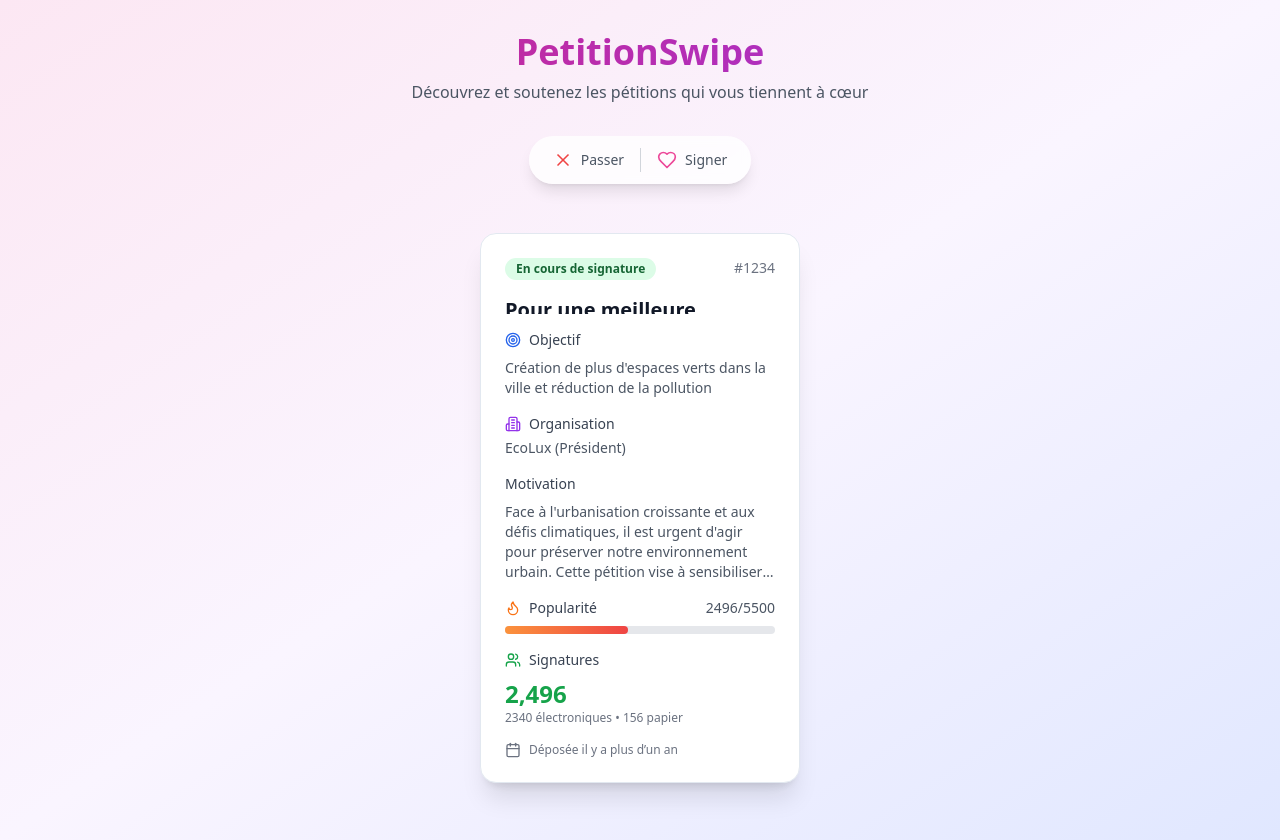
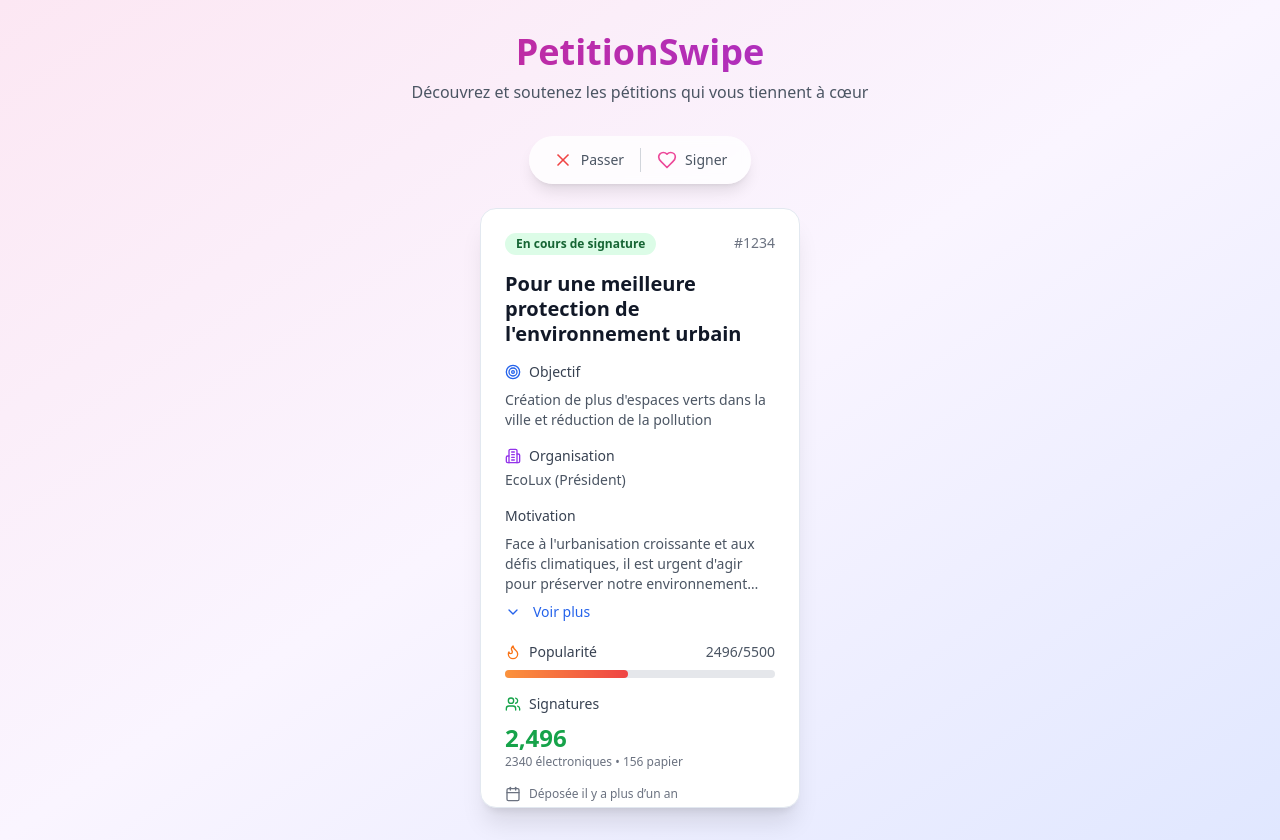
Before and after one commit to clawfire/peti-swipe-lu, a React (Vite) app: page / in a window 1280 px wide. Built offline with nearby package versions, Linux system fonts and the light colour scheme.

Commit message:
Fix: Improve card title and motivation display
- Adjusted the card title to prevent truncation on smaller screens.
- Added a "show more" button to reveal the motivation text.

```diff
--- a/src/components/PetitionCard.tsx
+++ b/src/components/PetitionCard.tsx
@@ -1,9 +1,11 @@
 
-import { Calendar, Users, Flame, Building2, Target } from "lucide-react";
+import { Calendar, Users, Flame, Building2, Target, ChevronDown, ChevronUp } from "lucide-react";
 import { Card } from "@/components/ui/card";
 import { Badge } from "@/components/ui/badge";
+import { Button } from "@/components/ui/button";
 import { formatDistanceToNow } from "date-fns";
 import { fr } from "date-fns/locale";
+import { useState } from "react";
 
 interface Petition {
   PETITION_NBR: number;
@@ -25,6 +27,7 @@ interface PetitionCardProps {
 }
 
 const PetitionCard = ({ petition }: PetitionCardProps) => {
+  const [showFullMotivation, setShowFullMotivation] = useState(false);
   const totalSignatures = (petition.SIGN_NBR_ELECTRONIC || 0) + (petition.SIGN_NBR_PAPER || 0);
   const hotMeterPercentage = Math.min((totalSignatures / 5500) * 100, 100);
 
@@ -66,7 +69,7 @@ const PetitionCard = ({ petition }: PetitionCardProps) => {
   };
 
   return (
-    <Card className="w-80 h-[550px] bg-white shadow-xl rounded-2xl overflow-hidden">
+    <Card className="w-80 min-h-[500px] max-h-[600px] bg-white shadow-xl rounded-2xl overflow-hidden">
       <div className="p-6 h-full flex flex-col">
         {/* Header */}
         <div className="flex justify-between items-start mb-4">
@@ -76,8 +79,8 @@ const PetitionCard = ({ petition }: PetitionCardProps) => {
           <span className="text-sm text-gray-500">#{petition.PETITION_NBR}</span>
         </div>
 
-        {/* Title */}
-        <h2 className="text-xl font-bold text-gray-900 mb-4 line-clamp-3">
+        {/* Title - Removed line-clamp to prevent cutoff */}
+        <h2 className="text-xl font-bold text-gray-900 mb-4 leading-tight">
           {petition.OFFICIAL_TITLE}
         </h2>
 
@@ -106,13 +109,37 @@ const PetitionCard = ({ petition }: PetitionCardProps) => {
           </div>
         )}
 
-        {/* Motivation */}
+        {/* Motivation with show more functionality */}
         {petition.MOTIVATION && (
-          <div className="mb-4 flex-1">
+          <div className="mb-4 flex-1 overflow-hidden">
             <div className="flex items-center gap-2 mb-2">
               <span className="text-sm font-medium text-gray-700">Motivation</span>
             </div>
-            <p className="text-sm text-gray-600 line-clamp-4">{petition.MOTIVATION}</p>
+            <div className="relative">
+              <p className={`text-sm text-gray-600 ${showFullMotivation ? '' : 'line-clamp-3'}`}>
+                {petition.MOTIVATION}
+              </p>
+              {petition.MOTIVATION.length > 150 && (
+                <Button
+                  variant="ghost"
+                  size="sm"
+                  onClick={() => setShowFullMotivation(!showFullMotivation)}
+                  className="mt-2 p-0 h-auto text-blue-600 hover:text-blue-800"
+                >
+                  {showFullMotivation ? (
+                    <>
+                      <ChevronUp className="w-4 h-4 mr-1" />
+                      Voir moins
+                    </>
+                  ) : (
+                    <>
+                      <ChevronDown className="w-4 h-4 mr-1" />
+                      Voir plus
+                    </>
+                  )}
+                </Button>
+              )}
+            </div>
           </div>
         )}
 
@@ -148,7 +175,7 @@ const PetitionCard = ({ petition }: PetitionCardProps) => {
         </div>
 
         {/* Date */}
-        <div className="flex items-center gap-2 text-xs text-gray-500">
+        <div className="flex items-center gap-2 text-xs text-gray-500 mt-auto">
           <Calendar className="w-4 h-4" />
           <span>Déposée {formatDate(petition.FILING_DATE)}</span>
         </div>
```
